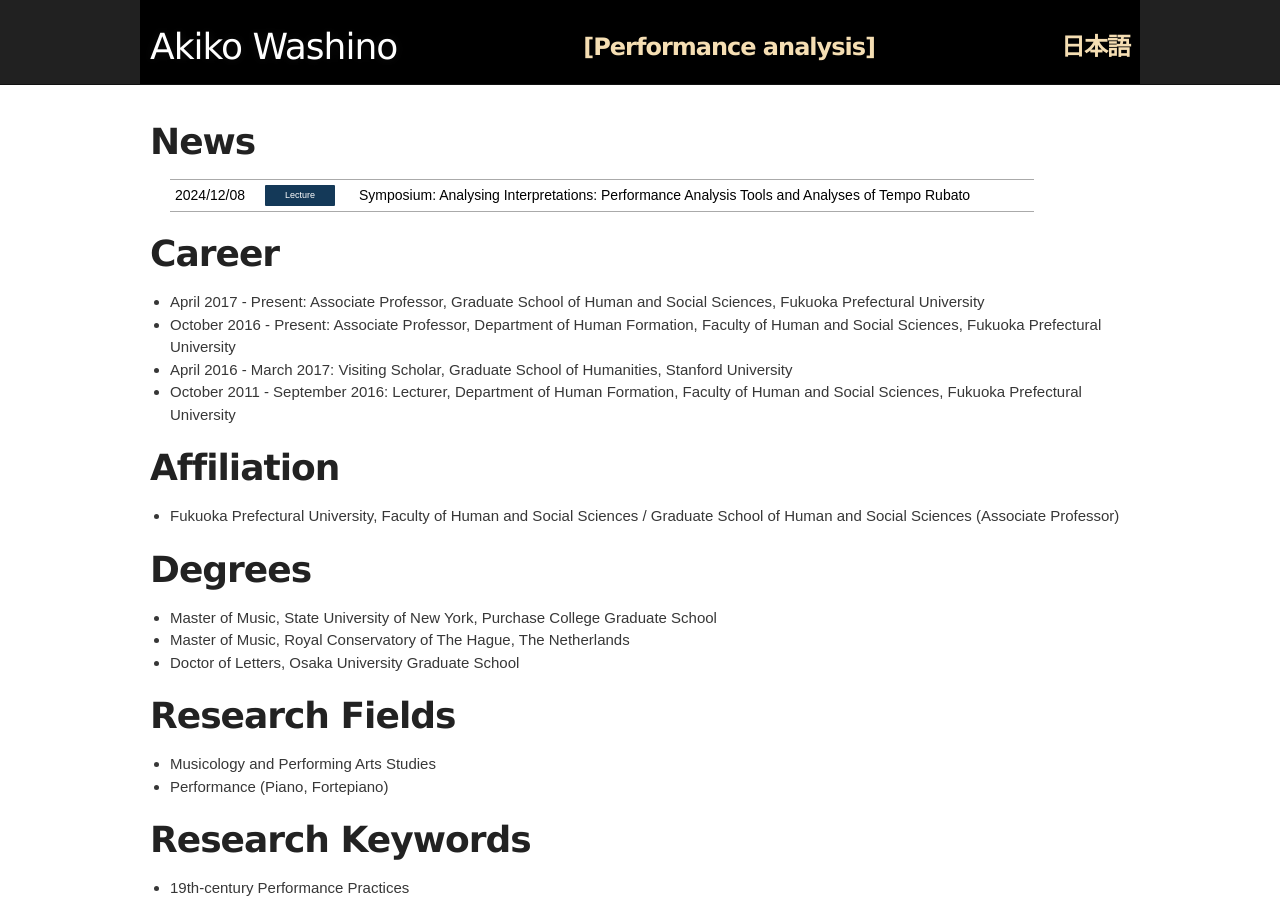
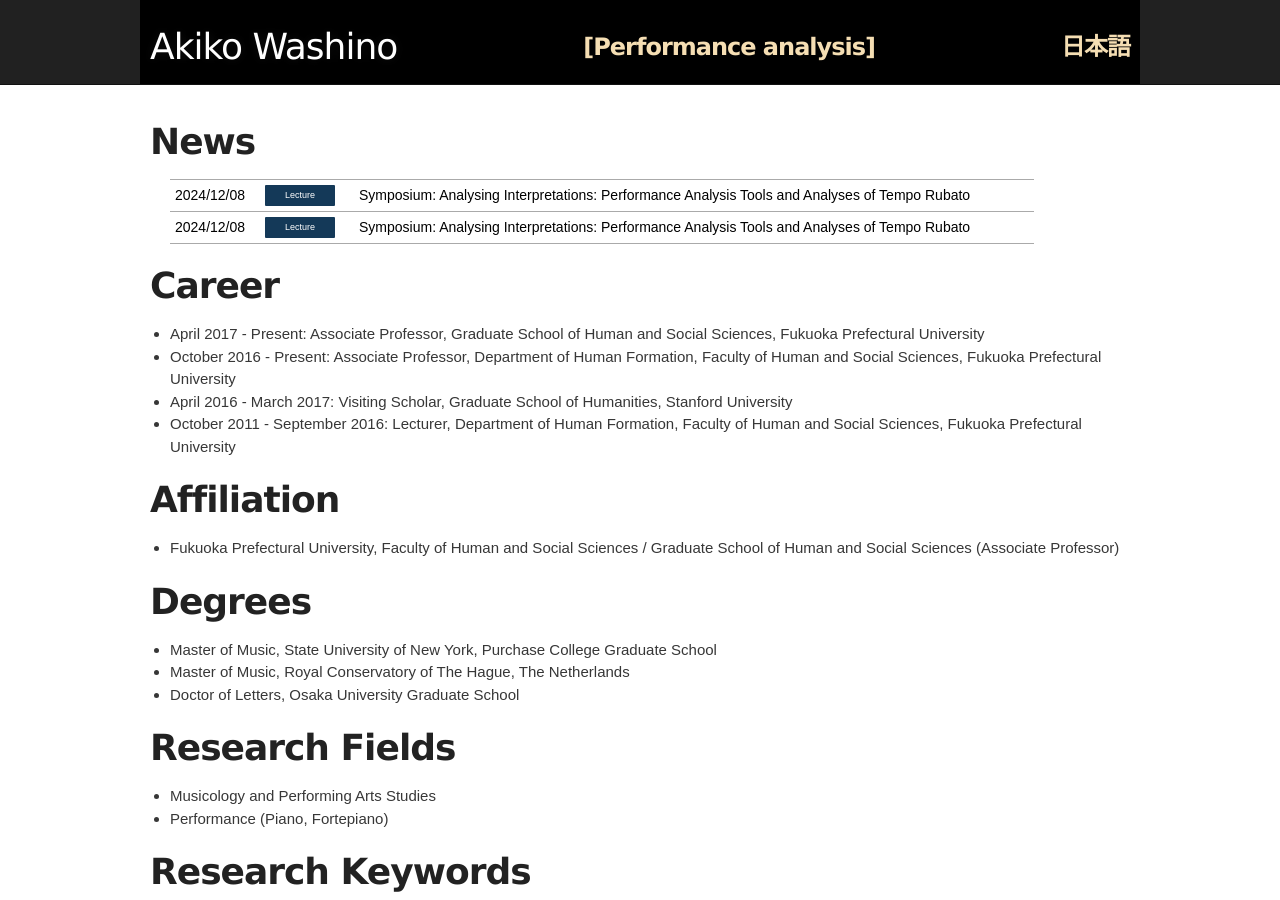
Before and after one commit to akikowashino/akikowashino.github.io, a Jekyll site: the page built from index-en.md, in a window 1280 px wide and 900 px high. Built offline with Jekyll 4.4.1, drawn with Linux system fonts in a browser that asks for light colours.

Commit message:
Update news-en.html

```diff
--- a/news-en.html
+++ b/news-en.html
@@ -12,4 +12,13 @@
 	<p>Symposium: Analysing Interpretations: Performance Analysis Tools and Analyses of Tempo Rubato</p>
 	</a>
 </li>
+<li>
+	<a href="/symposium-2024" target="_blank">
+	<div>
+	<time datetime="2024-12-08">2024/12/08</time>
+	<p class="cat01">Lecture</p>
+	</div>
+	<p>Symposium: Analysing Interpretations: Performance Analysis Tools and Analyses of Tempo Rubato</p>
+	</a>
+</li>
 </ul>
```
